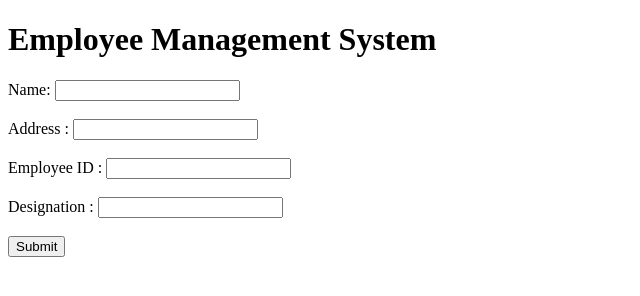
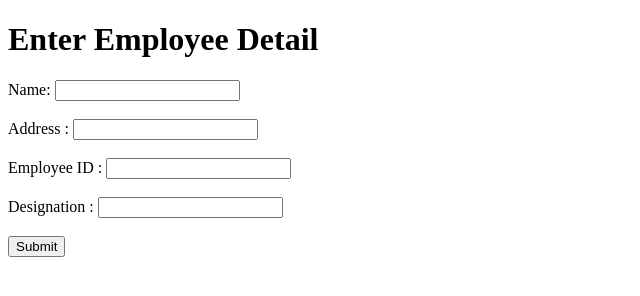
Before and after one commit to HarishChoure/JSAssignment2, a plain HTML site: page index.html in a window 1280 px wide. Shown: the whole page, without its empty margins (0-640 px from the left). Drawn offline with Linux system fonts and the light colour scheme.

Commit message:
Assignment2 first change done

```diff
--- a/index.html
+++ b/index.html
@@ -2,10 +2,10 @@
 <html>
   <head>
     <meta charset="UTF-8">
-    <title>Employee Management System</title>
+    <title>Assignment 2</title>
   </head>
   <body>
-    <h1>Employee Management System</h1>
+    <h1>Enter Employee Detail</h1>
 
     <form id="employeeForm">
       <label for="nameInput">Name:</label>
```
